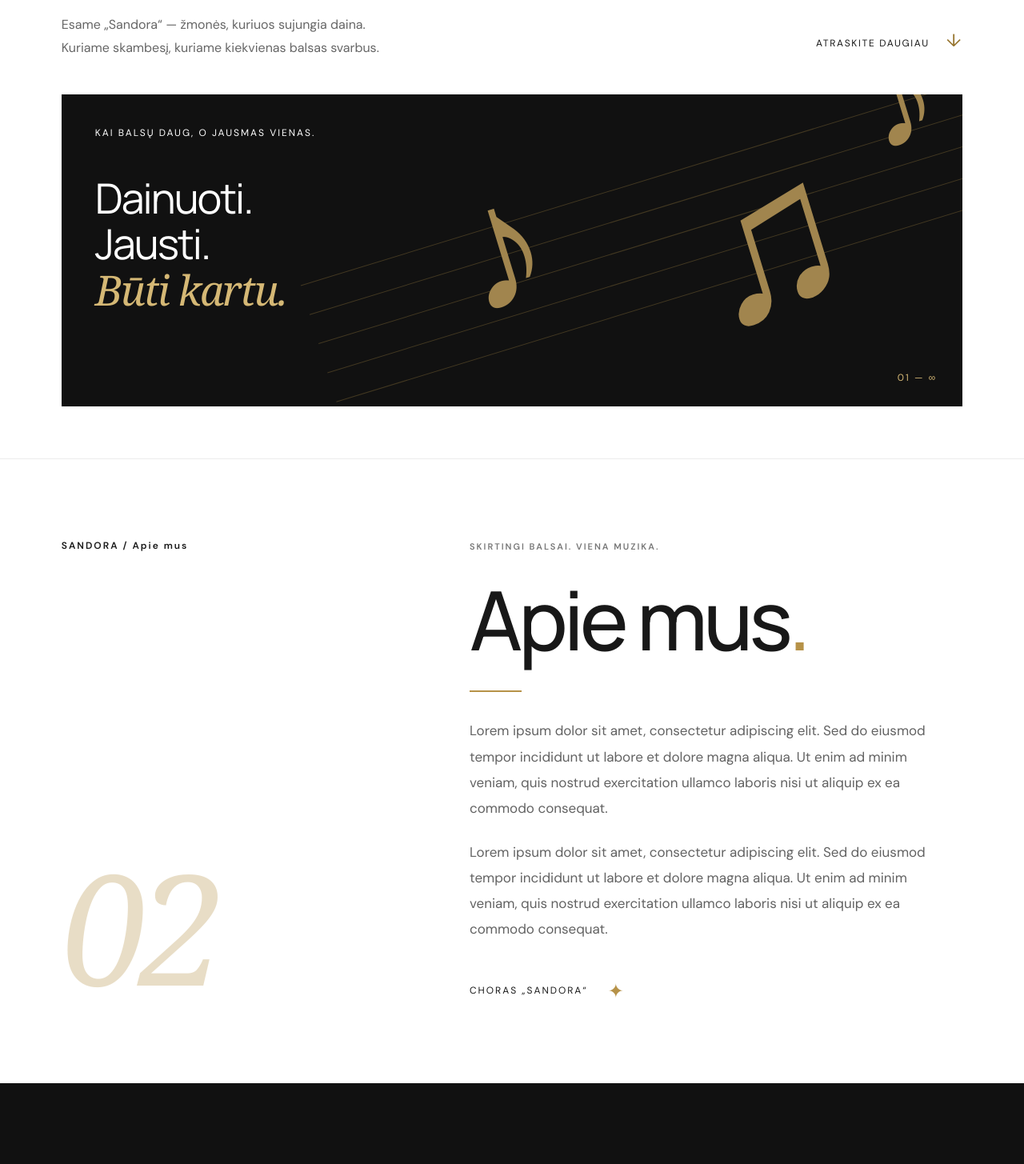
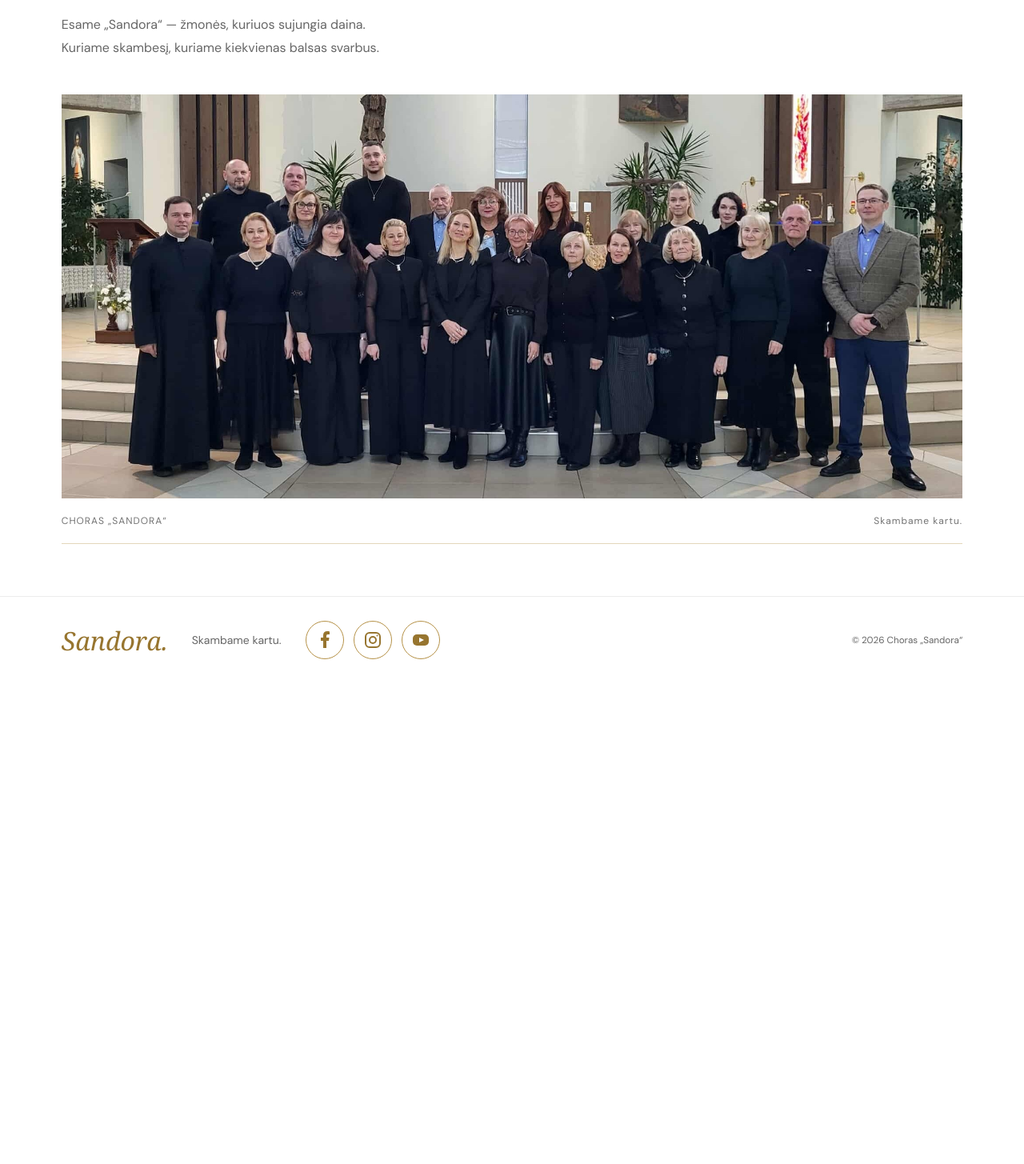
Before and after one commit to Luk-Rad-NRDdigital/ChoirSandora, a React (Vite) app: page / in a window 1280 px wide. Shown: the part 420-1875 px from the top of the page at 80% size. After the commit the page ends 1274 px from the top, so only its background shows below. Built offline with nearby package versions, Linux system fonts and the light colour scheme.

Commit message:
adding socials and pages

```diff
--- a/src/main.jsx
+++ b/src/main.jsx
@@ -7,8 +7,9 @@ const sections = [
   { id: "galerija", label: "Galerija" },
   { id: "kontaktai", label: "Kontaktai" },
 ];
-const lorem =
-  "Lorem ipsum dolor sit amet, consectetur adipiscing elit. Sed do eiusmod tempor incididunt ut labore et dolore magna aliqua. Ut enim ad minim veniam, quis nostrud exercitation ullamco laboris nisi ut aliquip ex ea commodo consequat.";
+const currentPage = sections.find(({ id }) =>
+  window.location.pathname.endsWith("/" + id + ".html"),
+);
 
 function App() {
   const [menuOpen, setMenuOpen] = useState(false);
@@ -51,7 +52,7 @@ function App() {
 
   return (
     <>
-      <a className="skip-link" href="#pradzia">
+      <a className="skip-link" href="#turinys">
         Pereiti prie turinio
       </a>
       <header
@@ -81,7 +82,7 @@ function App() {
           </button>
           <a
             className="brand"
-            href="#pradzia"
+            href="./index.html"
             aria-label="Sandora — pradžia"
             onClick={() => setMenuOpen(false)}
           >
@@ -98,21 +99,17 @@ function App() {
           id="main-navigation"
           className="banner-menu"
           aria-label="Pagrindinė navigacija"
-          hidden={!menuOpen}
+          data-open={menuOpen}
+          inert={!menuOpen}
+          aria-hidden={!menuOpen}
         >
           <div className="menu-inner">
-            {sections.map(({ id, label }, index) => (
+            {sections.map(({ id, label }) => (
               <a
                 key={id}
-                href={"#" + id}
-                onClick={() => {
-                  setMenuOpen(false);
-                  document.getElementById(id).focus({ preventScroll: true });
-                }}
+                href={"./" + id + ".html"}
+                aria-current={currentPage?.id === id ? "page" : undefined}
               >
-                <span className="menu-number" aria-hidden="true">
-                  0{index + 1}
-                </span>
                 {label}
                 <span className="menu-arrow" aria-hidden="true">
                   ↗
@@ -122,7 +119,21 @@ function App() {
           </div>
         </nav>
       </header>
-      <main>
+      <main id="turinys" tabIndex={-1}>
+        {currentPage ? <ContentPage page={currentPage} /> : <HomePage />}
+      </main>
+      <footer>
+        <span className="footer-name">Sandora.</span>
+        <span>Skambame kartu.</span>
+        <SocialLinks />
+        <small>© {new Date().getFullYear()} Choras „Sandora“</small>
+      </footer>
+    </>
+  );
+}
+
+function HomePage() {
+  return (
     <section
       id="pradzia"
       className="opening"
@@ -152,73 +163,119 @@ function App() {
             <br className="desktop" /> Kuriame skambesį, kuriame kiekvienas
             balsas svarbus.
           </p>
-              <a className="scroll-cue" href="#apie-mus">
-                ATRASKITE DAUGIAU <span aria-hidden="true">↓</span>
-              </a>
         </div>
       </div>
-          <div className="music-panel" aria-label="Muzikinė kompozicija">
-            <div className="staff" aria-hidden="true">
-              {[0, 1, 2, 3, 4].map((i) => (
-                <i key={i} style={{ "--i": i }} />
-              ))}
-              <span className="note note-one">♪</span>
-              <span className="note note-two">♫</span>
-              <span className="note note-three">♪</span>
-            </div>
-            <span className="panel-caption">
-              KAI BALSŲ DAUG, O JAUSMAS VIENAS.
-            </span>
-            <p>
-              Dainuoti.
-              <br />
-              Jausti.
-              <br />
-              <em>Būti kartu.</em>
-            </p>
-            <span className="panel-number" aria-hidden="true">
-              01 — ∞
-            </span>
-          </div>
+      <ChoirPhoto />
     </section>
-        {sections.map(({ id, label }, i) => (
-          <section
-            id={id}
-            key={label}
-            className={`content-section ${i % 2 === 0 ? "light" : "dark"}`}
-            aria-labelledby={`heading-${i + 2}`}
-            tabIndex={-1}
-          >
-            <div className="section-inner">
-              <div className="section-meta">
-                <span className="eyebrow">SANDORA / {label}</span>
-                <span className="large-number" aria-hidden="true">
-                  0{i + 2}
-                </span>
-              </div>
-              <div className="section-copy">
-                <span className="eyebrow">SKIRTINGI BALSAI. VIENA MUZIKA.</span>
-                <h2 id={`heading-${i + 2}`}>
-                  {label}
-                  <span>.</span>
-                </h2>
-                <div className="gold-rule" />
-                <p>{lorem}</p>
-                <p>{lorem}</p>
-                <span className="section-end">
-                  CHORAS „SANDORA“ <span aria-hidden="true">✦</span>
-                </span>
-              </div>
-            </div>
-          </section>
-        ))}
-      </main>
-      <footer>
-        <span className="footer-name">Sandora.</span>
-        <span>Skambame kartu.</span>
-        <small>© {new Date().getFullYear()} Choras „Sandora“</small>
-      </footer>
-    </>
   );
 }
+
+function ChoirPhoto() {
+  return (
+    <figure className="choir-photo">
+      <img
+        src="./choras.jpg"
+        alt="Choro „Sandora“ nariai kartu bažnyčioje"
+        width="2048"
+        height="2048"
+      />
+      <figcaption>
+        <span>CHORAS „SANDORA“</span>
+        <span>Skambame kartu.</span>
+      </figcaption>
+    </figure>
+  );
+}
+
+const socialLinks = [
+  {
+    name: "Facebook",
+    href: "https://www.facebook.com/profile.php?id=61594672354888",
+    icon: (
+      <path
+        fill="currentColor"
+        d="M14 22v-9h3l.5-4H14V7c0-1.2.4-2 2-2h2V1.4C17.3 1.2 16.2 1 15 1c-3 0-5 1.8-5 5v3H7v4h3v9Z"
+      />
+    ),
+  },
+  {
+    name: "Instagram",
+    href: "https://google.com",
+    icon: (
+      <g fill="none" stroke="currentColor" strokeWidth="2">
+        <rect x="3" y="3" width="18" height="18" rx="5" />
+        <circle cx="12" cy="12" r="4" />
+        <circle cx="17.5" cy="6.5" r="1" fill="currentColor" stroke="none" />
+      </g>
+    ),
+  },
+  {
+    name: "YouTube",
+    href: "https://www.youtube.com/channel/UCV47HeuX8QplTtsz7Bs9IrQ",
+    icon: (
+      <>
+        <rect x="2" y="5" width="20" height="14" rx="5" fill="currentColor" />
+        <path d="m10 9 6 3-6 3Z" fill="var(--social-icon-background)" />
+      </>
+    ),
+  }
+];
+
+function SocialLinks() {
+  return (
+    <nav className="social-links" aria-label="Socialiniai tinklai">
+      {socialLinks.map(({ name, href, icon }) => (
+        <a key={name} href={href} aria-label={name} title={name}>
+          <svg viewBox="0 0 24 24" aria-hidden="true" focusable="false">
+            {icon}
+          </svg>
+        </a>
+      ))}
+    </nav>
+  );
+}
+
+function ContentPage({ page }) {
+  return (
+    <article className="page-content" aria-labelledby="page-title">
+      <div className="page-heading">
+        <a className="back-link" href="./index.html">
+          ← Pradžia
+        </a>
+        <p className="eyebrow">CHORAS „SANDORA“</p>
+        <h1 id="page-title">
+          {page.label}
+          <em>.</em>
+        </h1>
+        <div className="gold-rule" />
+      </div>
+      {page.id === "apie-mus" && (
+        <div className="page-copy">
+          <h2>Skirtingi balsai. Viena muzika.</h2>
+          <p>
+            Esame „Sandora“ — žmonės, kuriuos sujungia daina. Kuriame skambesį,
+            kuriame kiekvienas balsas svarbus.
+          </p>
+          <p>Dainuoti. Jausti. Būti kartu.</p>
+        </div>
+      )}
+      {page.id === "galerija" &&
+      (
+        <div className="page-copy">
+          <p>Galerija bus paskelbta netrukus.</p>
+        </div>
+      )}
+      {page.id === "kontaktai" && (
+        <div className="page-copy">
+          <h2>Susitikime muzikoje.</h2>
+          <p>Gerb. Ponas Vardenis Pavardenis</p>
+          <p>Choro vadovas</p>
+          <p>+37061234567</p>
+          <p>ChoroPonas@gmail.com</p>
+        </div>
+      )}
+    </article>
+  );
+}
+
 createRoot(document.getElementById("root")).render(<App />);
--- a/src/style.css
+++ b/src/style.css
@@ -140,9 +140,21 @@ a:focus-visible {
   color: #fff;
   border-top: 2px solid var(--gold);
   box-shadow: 0 18px 32px #0002;
+  opacity: 0;
+  visibility: hidden;
+  pointer-events: none;
+  transform: translateY(-12px);
+  transition:
+    opacity 240ms ease,
+    transform 320ms cubic-bezier(0.22, 1, 0.36, 1),
+    visibility 0s linear 320ms;
 }
-.banner-menu[hidden] {
-  display: none;
+.banner-menu[data-open="true"] {
+  opacity: 1;
+  visibility: visible;
+  pointer-events: auto;
+  transform: translateY(0);
+  transition-delay: 0s;
 }
 .menu-inner {
   max-width: 1440px;
@@ -163,13 +175,8 @@ a:focus-visible {
     sans-serif;
   border-bottom: 1px solid #b6924860;
 }
-.banner-menu a:hover {
-  color: #d5b875;
-}
-.menu-number {
-  font:
-    12px "DM Sans",
-    sans-serif;
+.banner-menu a:hover,
+.banner-menu a[aria-current="page"] {
   color: #d5b875;
 }
 .menu-arrow {
@@ -270,166 +277,98 @@ h1 em {
   color: #97752f;
   margin-left: 16px;
 }
-.music-panel {
-  position: relative;
-  min-height: 390px;
+.choir-photo {
   margin: 0 6%;
-  padding: 36px 42px;
-  background: #111;
-  color: #fff;
-  overflow: hidden;
 }
-.panel-caption {
+.choir-photo img {
+  display: block;
+  width: 100%;
+  height: auto;
+}
+.choir-photo figcaption {
+  display: flex;
+  justify-content: space-between;
+  gap: 16px;
+  padding: 20px 0;
+  color: #737373;
   font-size: 12px;
-  letter-spacing: 2px;
-  position: relative;
-  z-index: 1;
+  letter-spacing: 1px;
+  border-bottom: 1px solid #b6924860;
 }
-.music-panel p {
-  font:
-    52px/1.1 "Manrope",
-    sans-serif;
-  letter-spacing: -2px;
-  position: relative;
-  margin: 44px 0 0;
-  z-index: 1;
-}
-.music-panel p em {
-  font-family: Georgia, serif;
-  color: #d5b875;
-}
-.staff {
-  position: absolute;
-  width: 80%;
-  height: 400px;
-  right: -7%;
-  top: -3%;
-  transform: rotate(-17deg);
-  opacity: 0.8;
-}
-.staff i {
-  position: absolute;
-  height: 1px;
-  background: #b6924860;
-  width: 100%;
-  top: calc(115px + var(--i) * 38px);
-}
-.note {
-  position: absolute;
-  font-family: Georgia, serif;
-  color: #c5a35e;
-  font-size: 220px;
-  line-height: 1;
-}
-.note-one {
-  left: 22%;
-  top: 23px;
-}
-.note-two {
-  left: 53%;
-  top: 92px;
-  font-size: 260px;
-}
-.note-three {
-  left: 82%;
-  top: 10px;
-  font-size: 180px;
-}
-.panel-number {
-  position: absolute;
-  bottom: 28px;
-  right: 32px;
-  font-size: 12px;
-  letter-spacing: 2px;
-  color: #d5b875;
-}
-.content-section {
-  min-height: calc(100svh - var(--header-height));
-  display: flex;
-  align-items: center;
-  border-top: 1px solid #18181815;
-}
-.section-inner {
-  width: 100%;
+.page-content {
   max-width: 1440px;
   margin: auto;
-  padding: 100px 6%;
-  display: grid;
-  grid-template-columns: 1fr 1.55fr;
-  gap: 10%;
+  padding-bottom: 72px;
+  min-height: calc(100svh - var(--header-height) - 100px);
 }
-.section-meta {
-  display: flex;
-  flex-direction: column;
-  justify-content: space-between;
-  align-items: flex-start;
-  gap: 50px;
+.page-heading {
+  padding: 56px 6% 24px;
 }
-.large-number {
-  font:
-    italic clamp(110px, 15vw, 220px)/1 Georgia,
-    serif;
-  color: #b6924850;
-  letter-spacing: -10px;
+.back-link {
+  display: inline-block;
+  margin-bottom: 48px;
+  color: #737373;
+  text-decoration: none;
+  font-size: 14px;
 }
-.section-copy > .eyebrow {
-  color: #777;
-  font-size: 11px;
-  line-height: 1.7;
-}
-h2 {
-  font:
-    500 clamp(64px, 8vw, 112px)/1.2 "Manrope",
-    sans-serif;
-  letter-spacing: -5px;
-  margin: 20px 0 28px;
-}
-h2 span {
-  color: var(--gold);
+.back-link:hover {
+  color: #97752f;
 }
 .gold-rule {
   height: 2px;
   width: 65px;
   background: var(--gold);
-  margin-bottom: 32px;
+  margin-bottom: 24px;
 }
-.section-copy p {
+.page-copy {
+  max-width: 780px;
+  padding: 0 6%;
+}
+.social-links {
+  display: flex;
+  gap: 16px;
+  margin-top: 48px;
+  padding-top: 24px;
+  border-top: 1px solid #b6924860;
+}
+.social-links a {
+  --social-icon-background: #fff;
+  display: inline-flex;
+  align-items: center;
+  justify-content: center;
+  width: 48px;
+  height: 48px;
+  border: 1px solid var(--gold);
+  border-radius: 50%;
+  color: #97752f;
+  background: var(--social-icon-background);
+}
+.social-links a:hover,
+.social-links a:focus-visible {
+  --social-icon-background: #111;
+  color: #d5b875;
+}
+.social-links svg {
+  width: 24px;
+  height: 24px;
+}
+.page-copy h2 {
+  font:
+    500 clamp(26px, 3vw, 40px)/1.3 "Manrope",
+    sans-serif;
+  letter-spacing: -1px;
+}
+.page-copy p {
   color: #626262;
   font-size: 17px;
   line-height: 1.9;
-  max-width: 580px;
-  margin: 0 0 22px;
-}
-.section-end {
-  display: flex;
-  align-items: center;
-  gap: 25px;
-  letter-spacing: 2px;
-  font-size: 12px;
-  margin-top: 45px;
-}
-.section-end span {
-  color: var(--gold);
-  font-size: 24px;
-}
-.dark {
-  background: #111;
-  color: #fff;
-}
-.dark .section-copy p {
-  color: #bcbcbc;
-}
-.dark .section-copy > .eyebrow {
-  color: #aaa;
-}
-.dark .large-number {
-  color: #b6924865;
 }
 footer {
   max-width: 1440px;
   margin: auto;
   padding: 30px 6%;
   display: flex;
+  flex-wrap: wrap;
   align-items: center;
   gap: 30px;
   font-size: 14px;
@@ -441,6 +380,12 @@ footer {
     italic 32px Georgia,
     serif;
   color: #97752f;
+}
+footer .social-links {
+  margin: 0;
+  padding: 0;
+  border: 0;
+  gap: 12px;
 }
 footer small {
   margin-left: auto;
@@ -513,48 +458,15 @@ footer small {
   .opening {
     padding-bottom: 40px;
   }
-  .music-panel {
-    min-height: 360px;
-    padding: 28px;
+  .choir-photo figcaption {
+    font-size: 10px;
+    letter-spacing: 0.5px;
   }
-  .panel-caption {
-    font-size: 10px;
-    line-height: 1.8;
+  .page-heading {
+    padding-top: 36px;
   }
-  .music-panel p {
-    font-size: 44px;
-    margin-top: 65px;
-  }
-  .staff {
-    width: 100%;
-    right: -35%;
-    opacity: 0.5;
-  }
-  .section-inner {
-    grid-template-columns: 1fr;
-    gap: 28px;
-    padding-top: 55px;
-    padding-bottom: 55px;
-  }
-  .section-meta {
-    flex-direction: row;
-    align-items: center;
-    gap: 20px;
-  }
-  .large-number {
-    font-size: 64px;
-    letter-spacing: -4px;
-  }
-  h2 {
-    font-size: clamp(40px, 10vw, 64px);
-    letter-spacing: -3px;
-    margin-top: 15px;
-  }
-  .section-copy p {
-    font-size: 16px;
-  }
-  .section-copy > .eyebrow {
-    font-size: 10px;
+  .back-link {
+    margin-bottom: 32px;
   }
   footer {
     flex-wrap: wrap;
@@ -569,7 +481,8 @@ footer small {
   html {
     scroll-behavior: auto;
   }
-  .menu-icon span {
+  .menu-icon span,
+  .banner-menu {
     transition: none;
   }
 }
```
Also changed, not shown: apie-mus.html (added, +18 -0 lines), galerija.html (added, +18 -0 lines), kontaktai.html (added, +18 -0 lines), vite.config.js (+15 -4 lines), public/choras.jpg (added), 1 other file (tests, documents, lock files or other folders). Lines whose indentation alone changed are shown as unchanged.
